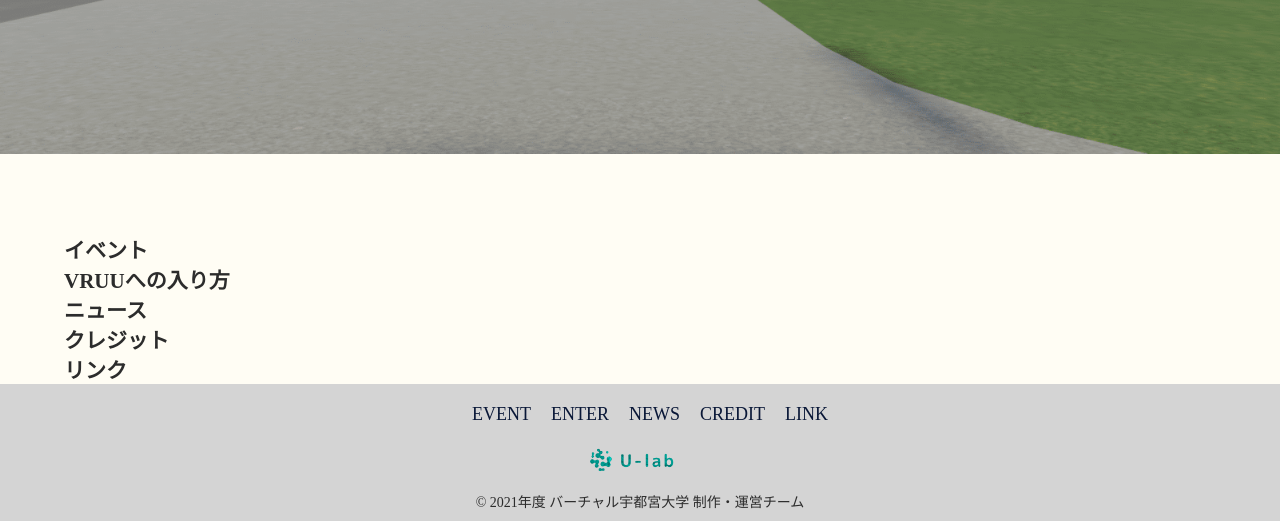
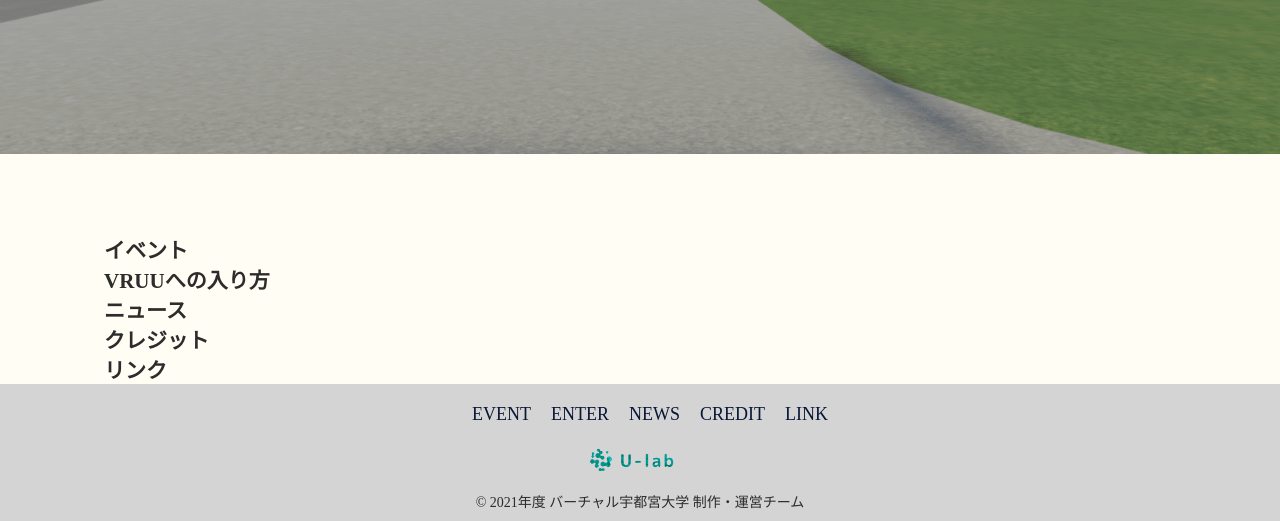
Before and after one commit to u-lab/vruu-2021, a PHP site: page / in a window 1280 px wide. Shown: the part 646-1167 px from the top of the page. Run offline with PHP 8.4, Linux system fonts and the light colour scheme.

Commit message:
wrapper幅修正

```diff
--- a/css/style.css
+++ b/css/style.css
@@ -31,7 +31,7 @@ a {
     margin: 0 auto;
     padding: 0 5%;
     width: 100%;
-    max-width: 1400px;
+    max-width: 1200px;
 }
 
 header {
```
